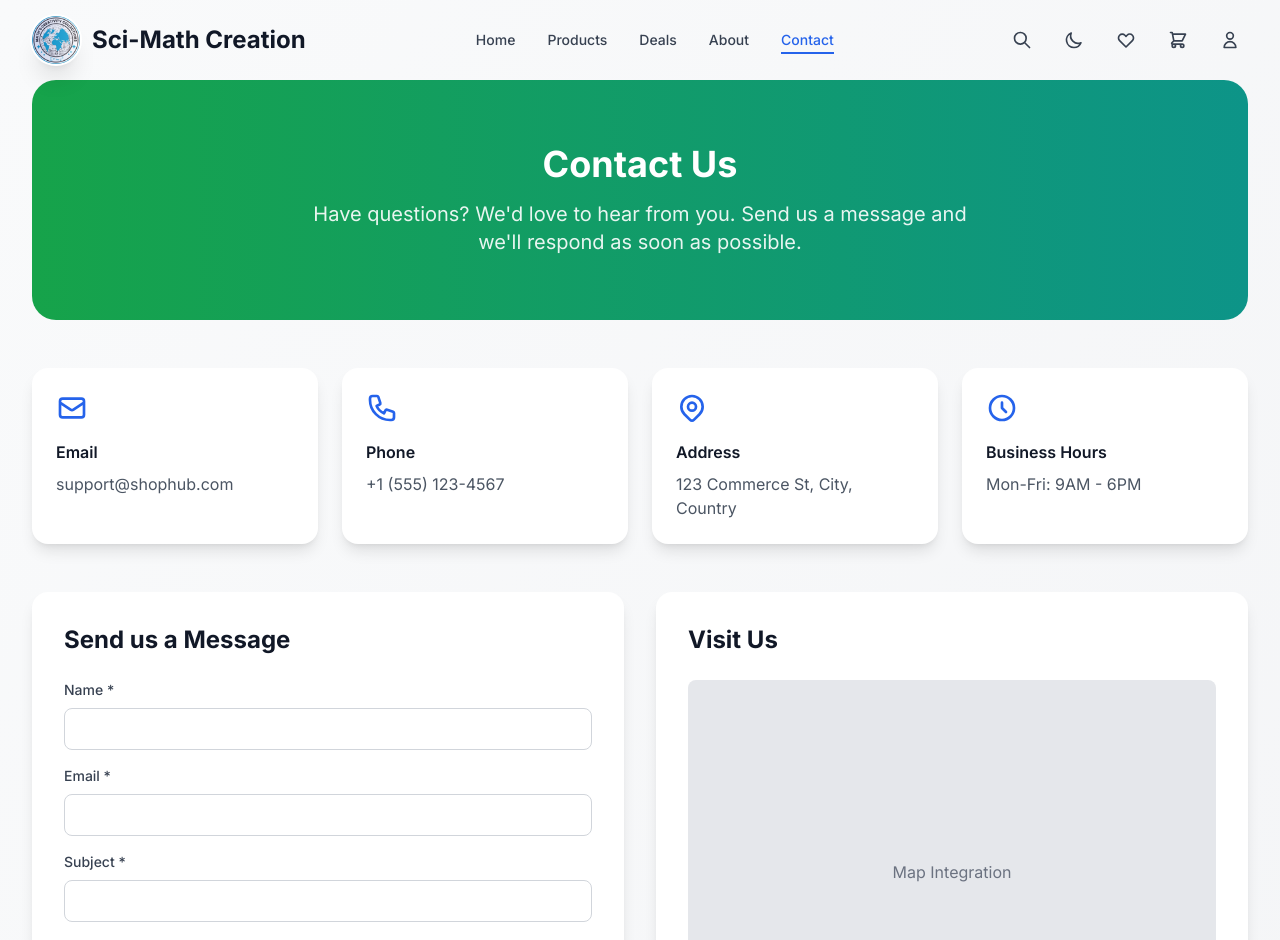
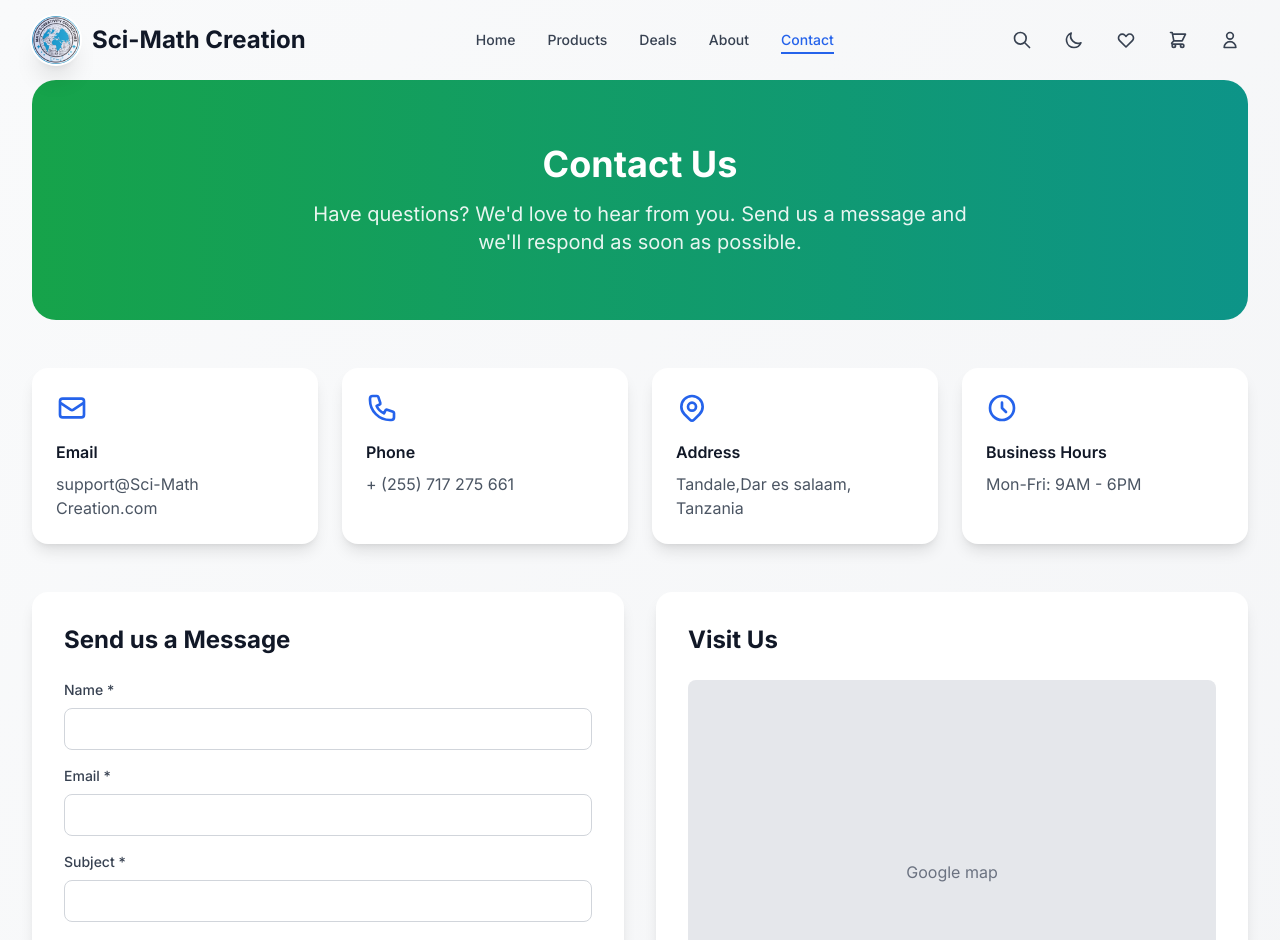
Before and after one commit to Demetrius-Ngadaya/THEMATH, a Next.js app: page /contact in a window 1280 px wide. Shown: the top 940 px of the page. Built offline with nearby package versions, Linux system fonts and the light colour scheme.

Commit message:
Update contact information and map label

```diff
--- a/src/app/contact/page.js
+++ b/src/app/contact/page.js
@@ -15,9 +15,9 @@ export default function ContactPage() {
     }
 
     const contactInfo = [
-        { icon: HiOutlineMail, title: "Email", value: "support@shophub.com", link: "mailto:support@shophub.com" },
-        { icon: HiOutlinePhone, title: "Phone", value: "+1 (555) 123-4567", link: "tel:+15551234567" },
-        { icon: HiOutlineLocationMarker, title: "Address", value: "123 Commerce St, City, Country" },
+        { icon: HiOutlineMail, title: "Email", value: "support@Sci-Math Creation.com", link: "mailto:support@Sci-Math Creation.com" },
+        { icon: HiOutlinePhone, title: "Phone", value: "+ (255) 717 275 661", link: "tel:+255 717 275 661 " },
+        { icon: HiOutlineLocationMarker, title: "Address", value: "Tandale,Dar es salaam, Tanzania" },
         { icon: HiOutlineClock, title: "Business Hours", value: "Mon-Fri: 9AM - 6PM" },
     ]
 
@@ -160,7 +160,7 @@ export default function ContactPage() {
                     <div className="relative h-96 rounded-lg overflow-hidden bg-gray-200 dark:bg-gray-800">
                         {/* Replace with actual map component */}
                         <div className="absolute inset-0 flex items-center justify-center">
-                            <p className="text-gray-500">Map Integration</p>
+                            <p className="text-gray-500">Google map</p>
                         </div>
                     </div>
                 </motion.div>
```
